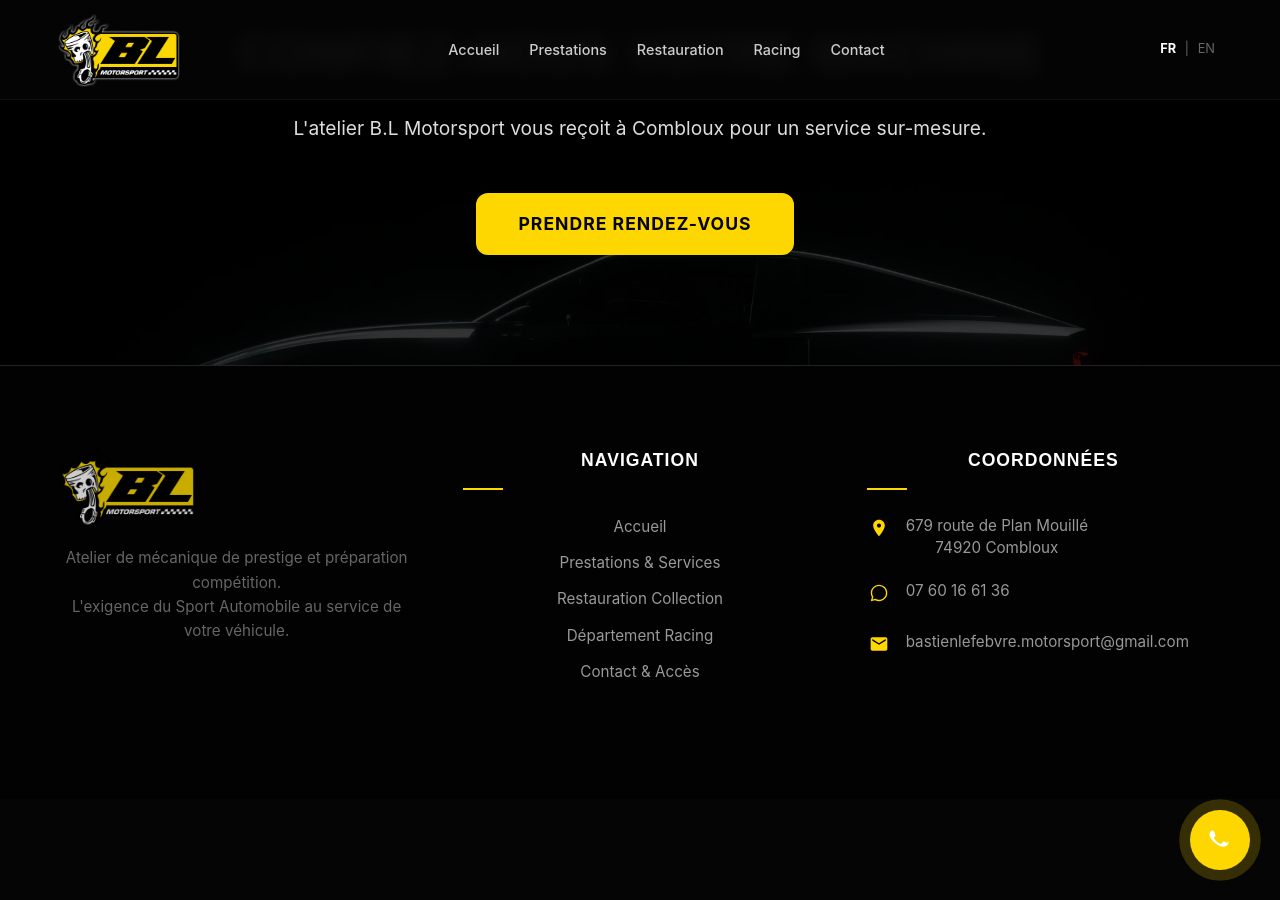
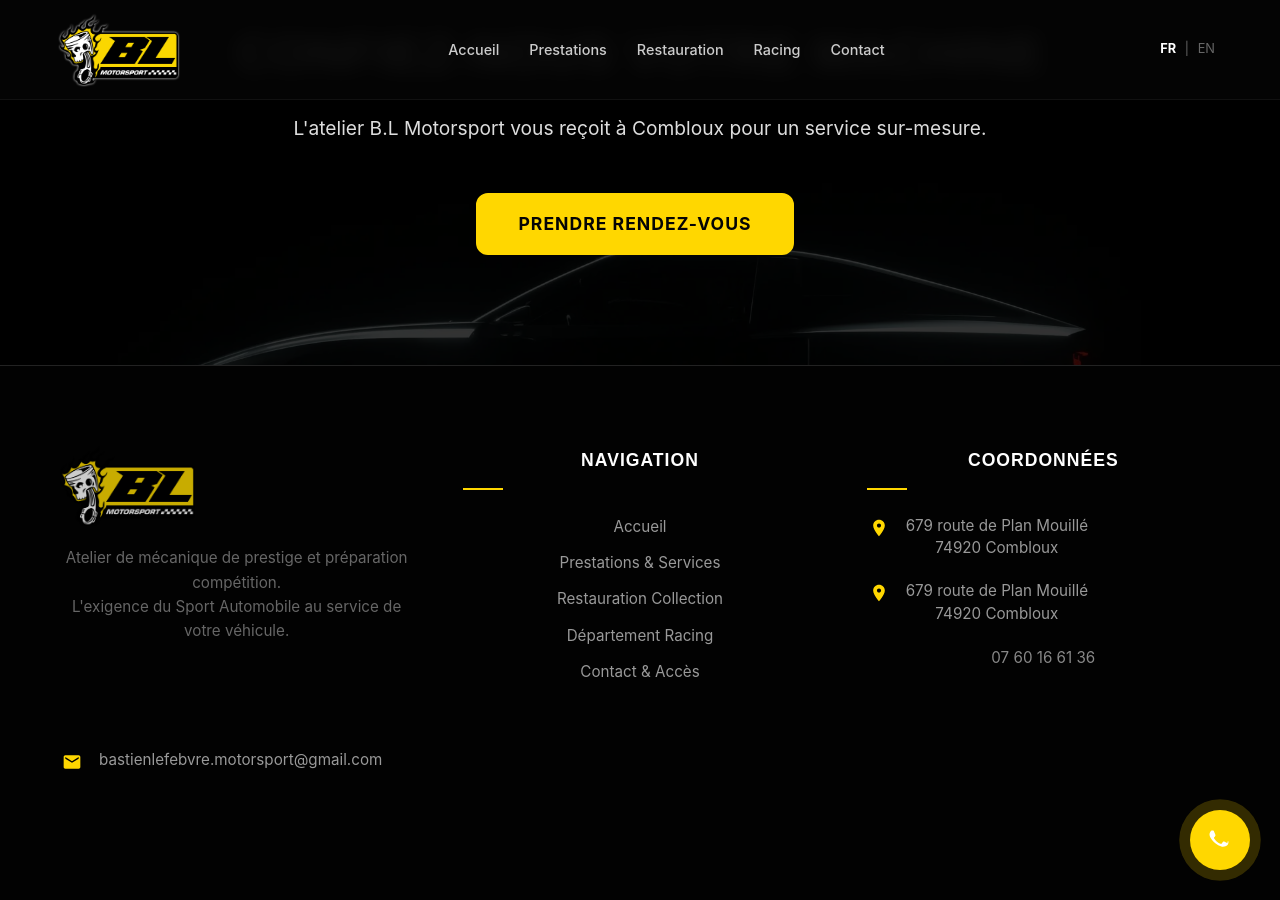
Before and after one commit to DuvalDVL/bl-motorsport, a Jekyll site: the page built from fr/index.html, in a window 1280 px wide and 900 px high, scrolled down 3086 px. Built offline with Jekyll 4.4.1, drawn with Linux system fonts in a browser that asks for light colours.

Commit message:
Update footer.html

```diff
--- a/_includes/footer.html
+++ b/_includes/footer.html
@@ -40,8 +40,15 @@
 
         <div class="contact-item">
           <div class="icon">
-            <svg viewBox="0 0 24 24"><path d="M12.04 2C6.58 2 2.13 6.45 2.13 11.91C2.13 13.66 2.59 15.36 3.45 16.86L2.05 22L7.3 20.62C8.75 21.41 10.38 21.83 12.04 21.83C17.5 21.83 21.95 17.38 21.95 11.92C21.95 9.27 20.92 6.78 19.05 4.91C17.18 3.03 14.69 2 12.04 2M12.05 3.67C14.25 3.67 16.31 4.53 17.87 6.09C19.42 7.65 20.28 9.72 20.28 11.92C20.28 16.46 16.58 20.15 12.04 20.15C10.56 20.15 9.11 19.76 7.85 19L7.55 18.83L4.43 19.65L5.26 16.61L5.06 16.29C4.24 15 3.8 13.47 3.8 11.91C3.81 7.37 7.5 3.67 12.05 3.67Z"/></svg>
+            <svg viewBox="0 0 24 24"><path d="M12 2C8.13 2 5 5.13 5 9C5 14.25 12 22 12 22C12 22 19 14.25 19 9C19 5.13 15.87 2 12 2M12 11.5C10.62 11.5 9.5 10.38 9.5 9C9.5 7.62 10.62 6.5 12 6.5C13.38 6.5 14.5 7.62 14.5 9C14.5 10.38 13.38 11.5 12 11.5Z"/></svg>
           </div>
+          <p>
+            <a href="https://www.google.com/maps/place/679+Rte+de+Plan+Mouille,+74920+Combloux" target="_blank">
+              {{ site.company.address }}<br>
+              {{ site.company.zip }} {{ site.company.city }}
+            </a>
+          </p>
+        </div>
           <p>
             <a href="https://wa.me/33760166136">07 60 16 61 36</a>
           </p>
```
